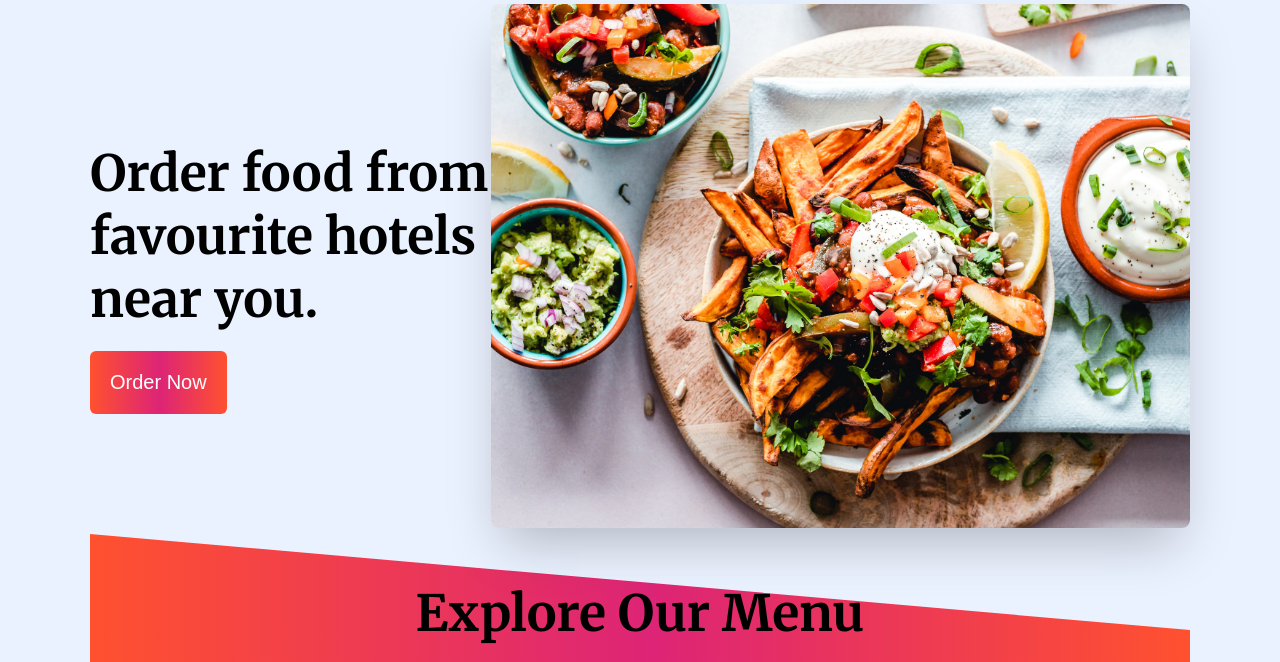
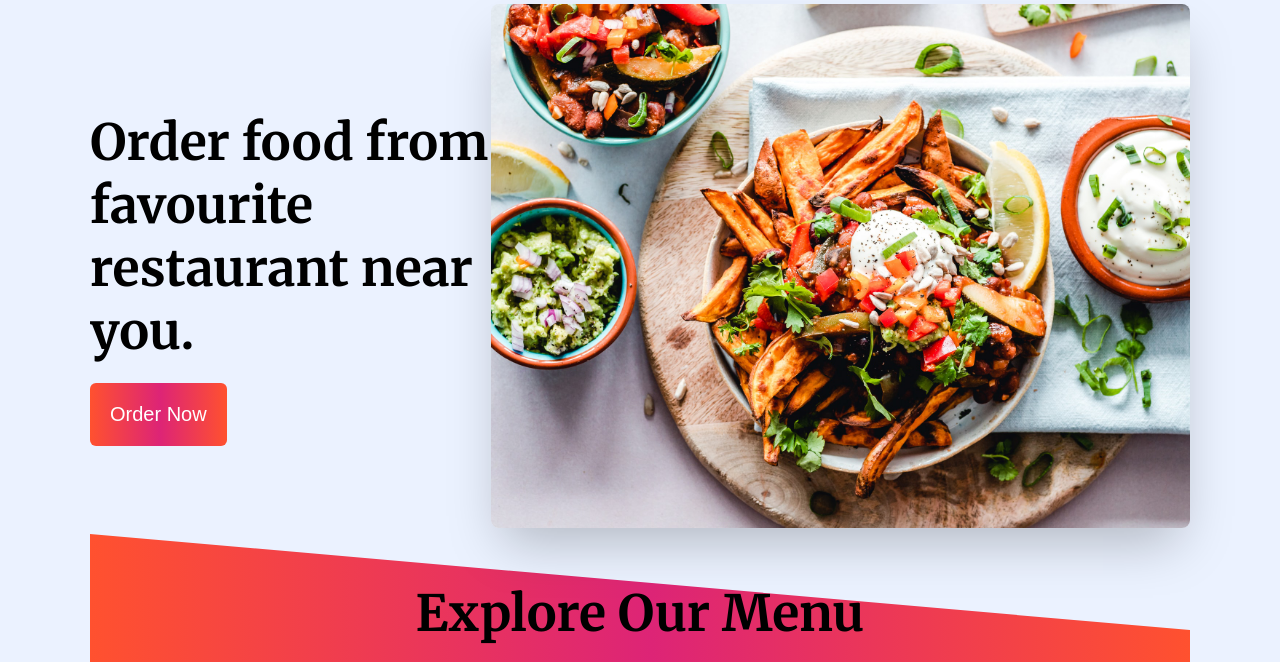
Before and after one commit to Dhadagerushikesh97/landing_page_zomato, a plain HTML site: page index.html in a window 1280 px wide. Shown: the part 125-787 px from the top of the page. Drawn offline with Linux system fonts and the light colour scheme.

Commit message:
Update index.html

```diff
--- a/index.html
+++ b/index.html
@@ -34,7 +34,7 @@
 
             </div>
             <div class="hero_description">
-                <h1 class="hero_text">Order food from favourite hotels near you.</h1>
+                <h1 class="hero_text">Order food from favourite restaurant near you.</h1>
                 <button class="button_primary">Order Now</button>
             </div>
             </section>
```
